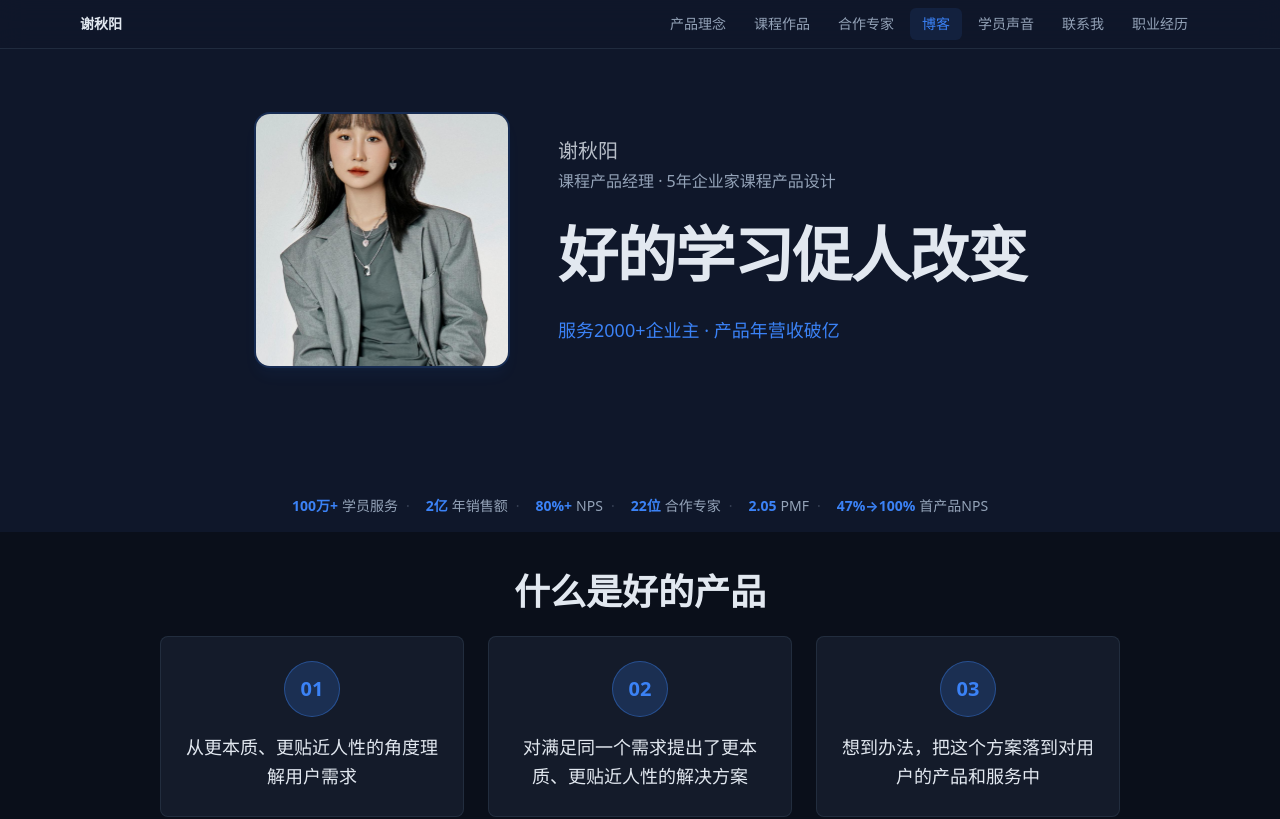
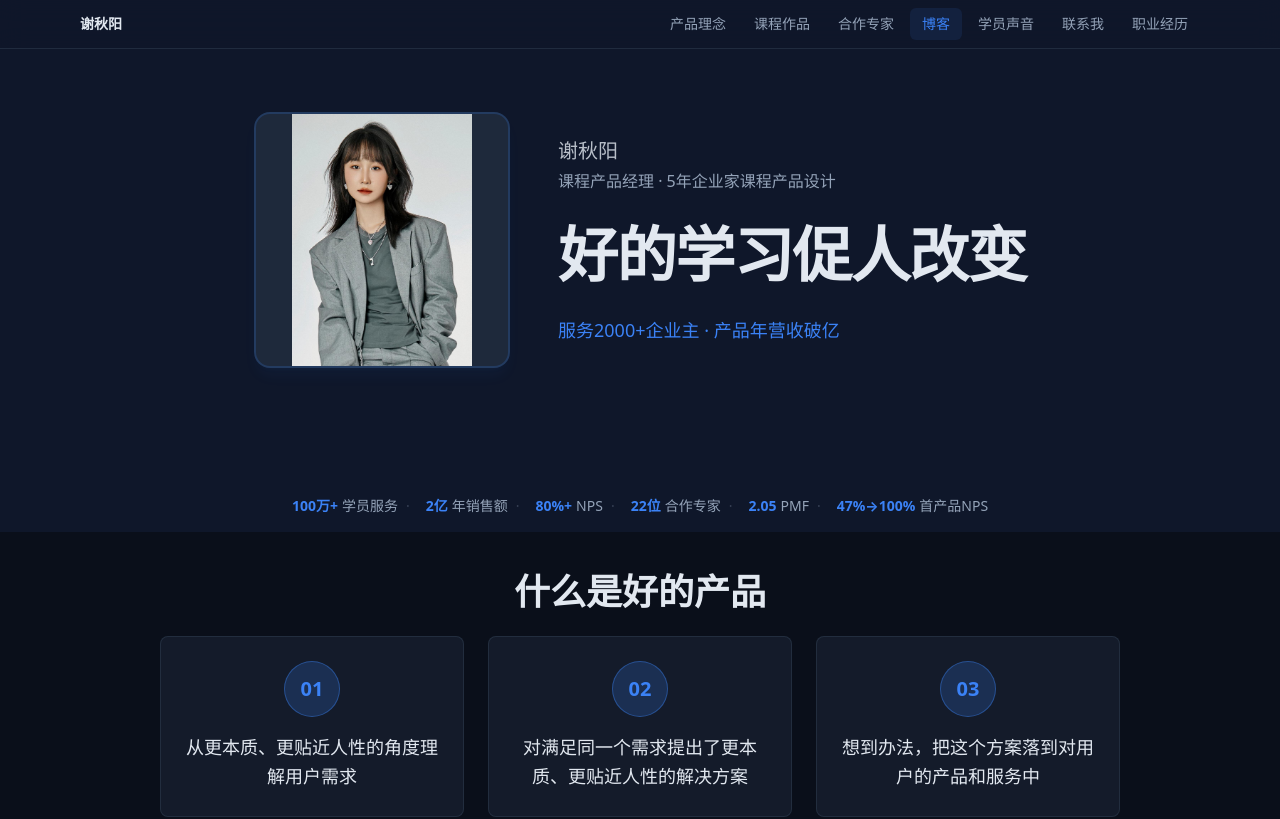
Before and after one commit to xqyclin910-oss/clin-portfolio, a Next.js app: page / in a window 1280 px wide. Shown: the top 819 px of the page. Built offline with nearby package versions, Linux system fonts and the light colour scheme.

Commit message:
fix: Hero照片改object-contain完整显示+深色背景填充
Coze-Commit-Type: user
Coze-User-ID: 1132941795395483
Coze-Conversation-ID: 9004599

```diff
--- a/src/components/portfolio/Hero.tsx
+++ b/src/components/portfolio/Hero.tsx
@@ -9,12 +9,12 @@ export function Hero() {
       <div className="max-w-4xl mx-auto flex flex-col md:flex-row items-center gap-8 md:gap-12">
 
         {/* 左侧：方形圆角照片 */}
-        <div className="relative w-48 h-48 md:w-64 md:h-64 rounded-2xl overflow-hidden border-2 border-primary/20 shadow-lg shadow-primary/5 flex-shrink-0">
+        <div className="relative w-48 h-48 md:w-64 md:h-64 rounded-2xl overflow-hidden border-2 border-primary/20 shadow-lg shadow-primary/5 flex-shrink-0 bg-card">
           <Image
             src="/assets/profile_photo.jpg"
             alt="谢秋阳"
             fill
-            className="object-cover"
+            className="object-contain"
             priority
             sizes="(max-width: 768px) 192px, 256px"
           />
```
